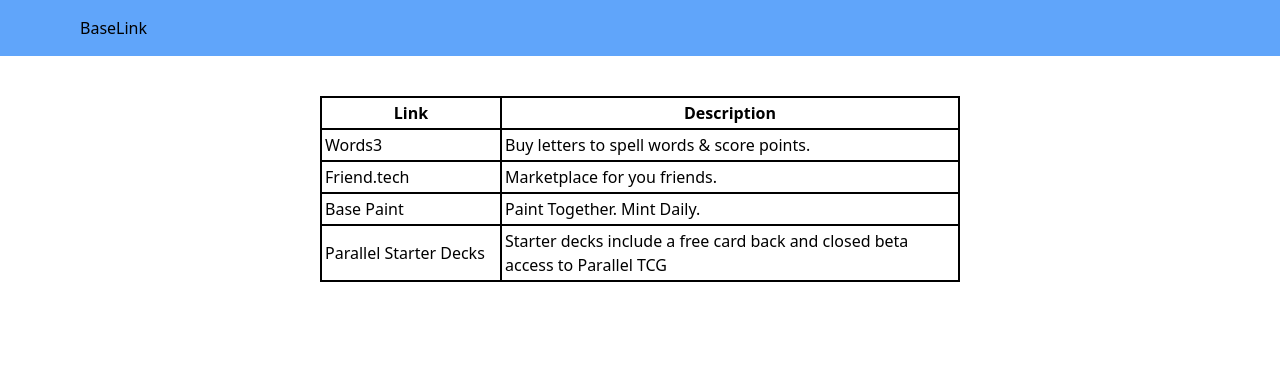
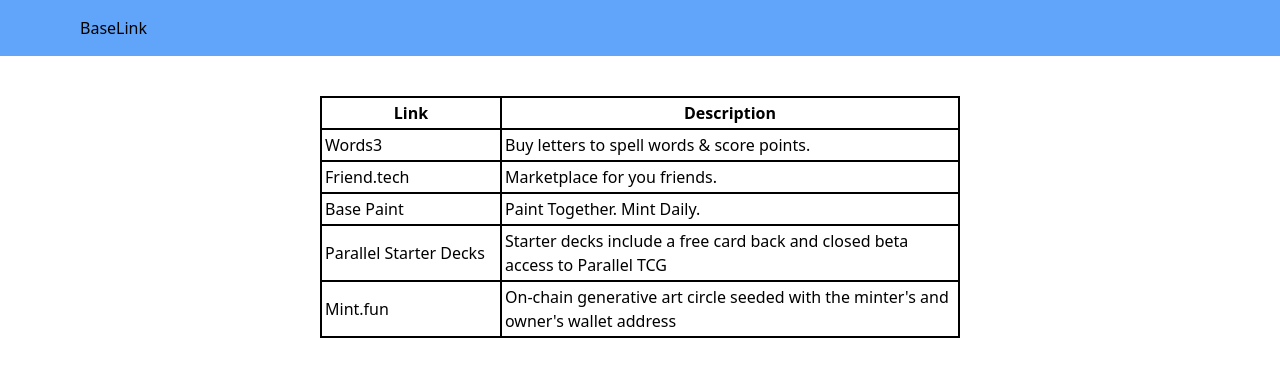
Before and after one commit to jtardioli/baselink, a plain HTML site: page index.html in a window 1280 px wide. Drawn offline with nearby package versions, Linux system fonts and the light colour scheme.

Commit message:
mint.fun

```diff
--- a/index.html
+++ b/index.html
@@ -49,6 +49,19 @@
               Parallel TCG
             </td>
           </tr>
+          <tr>
+            <td>
+              <a
+                href="https://mint.fun/base/0xc4648F3Bb50746d658859e200EE439fc64620d1E"
+                target="_blank"
+                >Mint.fun</a
+              >
+            </td>
+            <td>
+              On-chain generative art circle seeded with the minter's and
+              owner's wallet address
+            </td>
+          </tr>
           <footer class="flex bg-black-900 h-14"></footer>
         </tbody>
       </table>
```
